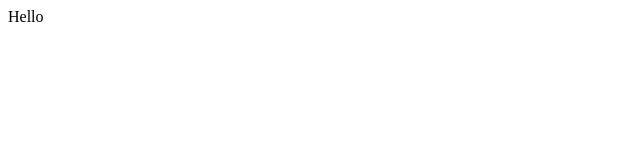
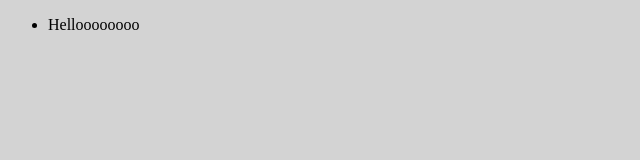
Before and after one commit to agneta1991/to-do-list, a website built with webpack: page src/index.html in a window 1280 px wide. Shown: the whole page, without its empty margins (0-640 px from the left). Built offline with nearby package versions, Linux system fonts and the light colour scheme.

Commit message:
fixed webpack

```diff
--- a/src/index.html
+++ b/src/index.html
@@ -6,6 +6,6 @@
     <title>Document</title>
 </head>
 <body>
-
+    <div id="containerDiv"></div>
 </body>
 </html>
--- a/src/index.js
+++ b/src/index.js
@@ -1,12 +1,21 @@
 import './style.css';
 
+
 function component() {
-    const element = document.createElement('div');
 
-    element.innerHTML = 'Hello', 'webpack';
-    element.classList.add('hello');
+
+    const element = document.createElement('ul');
+    const element2 = document.createElement('li');
+    element2.innerHTML = 'Helloooooooo';
+    element.appendChild(element2);
+    console.log(element);
+    document.getElementById('containerDiv').appendChild(element);
 
     return element;
 }
 
-document.body.appendChild(component());
+component();
+
+const element = document.createElement('ul');
+element.id='helooyyvhjdbvljafvabjd';
+document.getElementById('containerDiv').appendChild(element);
--- a/src/style.css
+++ b/src/style.css
@@ -0,0 +1,3 @@
+body {
+    background-color: lightgray;
+}
--- a/webpack.config.js
+++ b/webpack.config.js
@@ -1,34 +1,33 @@
 const path = require('path');
- const HtmlWebpackPlugin = require('html-webpack-plugin');
+const HtmlWebpackPlugin = require('html-webpack-plugin');
 
  module.exports = {
+   entry: {
+     index: './src/index.js',
+   },
+   devServer: {
+    static: './dist',
+  },
+  plugins: [
+    new HtmlWebpackPlugin({
+      template: './src/index.html',
+    }),
+  ],
+   output: {
+     filename: '[name].bundle.js',
+     path: path.resolve(__dirname, 'dist'),
+     clean: true,
+   },
    mode: 'development',
-   entry: {
-     index: './src/index.js'
-   },
+   optimization: {
+    runtimeChunk: 'single',
+  },
    module: {
-    rules: [
+   rules: [
       {
         test: /\.css$/i,
         use: ['style-loader', 'css-loader'],
       },
     ],
   },
-   devtool: 'inline-source-map',
-  devServer: {
-    static: './dist',
-  },
-   plugins: [
-     new HtmlWebpackPlugin({
-       title: 'Development',
-     }),
-   ],
-   output: {
-     filename: 'index.js',
-     path: path.resolve(__dirname, 'dist'),
-     clean: true
-   },
-  /*optimization: {
-    runtimeChunk: 'single',
-  },*/
  };
```
Also changed, not shown: package.json (+4 -13 lines), 1 other file.
